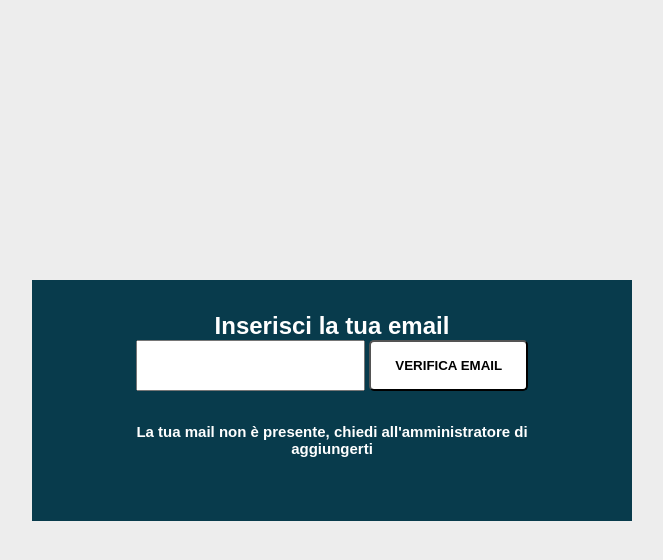
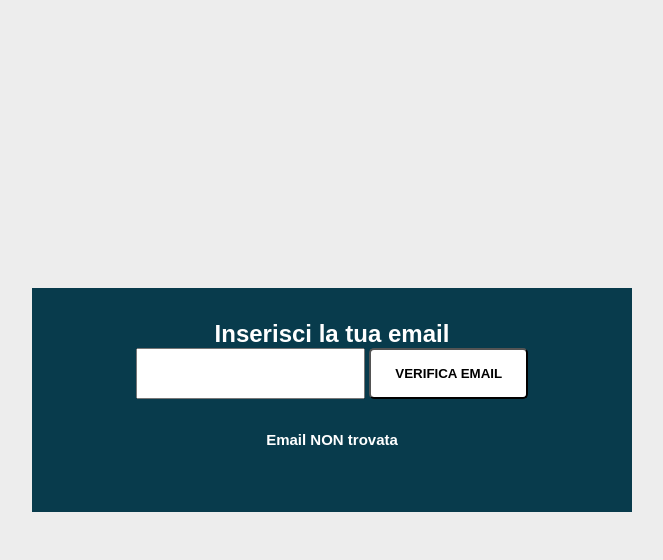
Before and after one commit to AndreaMatarrese/js-mail-dadi, a plain HTML site: page mail/index.html in a window 1280 px wide. Both pictures are taken after a click on the button "VERIFICA EMAIL". Shown: the whole page, without its empty margins (308-971 px from the left). Drawn offline with Linux system fonts and the light colour scheme.

Commit message:
Exercise completed

```diff
--- a/mail/index.html
+++ b/mail/index.html
@@ -13,7 +13,6 @@
         <div class="banner">
             <h2>Inserisci la tua email</h2>
             <input type="email" name="email" id="email">
-            <label for=""></label>
             <button class="btn" id="verify" class="reset">Verifica email</button>
             <div id="response" class="response"></div>
         </div>
--- a/mail/js/script.js
+++ b/mail/js/script.js
@@ -1,48 +1,33 @@
 console.log('la tua mail')
 
-const savedEmail = ['prova1@email.com', 'email2@prova.it','emailprova1@prova.it','utente1@mail.com','utente2@mail.it']
-let userEmail = document.getElementById("email").value
-const userVerify = document.getElementById('verify')
+const savedEmail = [
+    'prova1@email.com',
+     'email2@prova.it',
+     'emailprova1@prova.it',
+     'utente1@mail.com',
+     'utente2@mail.it']
 
-console.log(savedEmail)
-console.log(userEmail)
+const userEmail = document.getElementById('email')
+const eleResult = document.getElementById('response')
+const btnVerify = document.getElementById('verify')
+
+btnVerify.addEventListener('click', function(){
+
+    let emailChecked = false;
+    for(i=0; i<savedEmail.length; i++){
+
+        if(userEmail.value === savedEmail[i]){
+            emailChecked = true;
+            console.log('trovata');
+        }
+        console.log('non trovata');
+    }
+
+    if (emailChecked){
+        eleResult.innerHTML='Email TROVATA'
+    } else {
+        eleResult.innerHTML='Email NON trovata'
+    }
 
 
-// METODO CON IF
-
-userVerify.addEventListener('click', function(){
-    if ((savedEmail.includes(userEmail)) == false) {
-        let userResponse= document.getElementById('response')
-        // userResponse.classList.add('hide')
-        userResponse.innerHTML='La tua mail non è presente, chiedi all\'amministratore di aggiungerti'
-        console.log('la mail', userEmail ,'non è presente nella lista')
-        console.log('La tua email', userEmail, 'non può accedere')
-        // let userEmail = prompt('inserisci un\'altra email')
-    } else if ((savedEmail.includes('prova1@email.com')) == true){
-        let userResponse= document.getElementById('response')
-        userResponse.classList.remove('hide')
-        userResponse.innerHTML='La tua mail è presente, puoi accedere'
-        console.log('la mail è presente nell\'elenco')
-        console.log('La tua email', userEmail, 'può accedere')
-    }
-})
-
-
-
-
-// // METODO CON FOR
-// let i= userEmail
-// let userResponse= document.getElementById('response')
-// let mailChecked = false;
-// for(i=0; i<savedEmail.length; i=i++){
-//     if(savedEmail[i] == userEmail){
-//         mailChecked=true;
-//     }
-//     if(mailChecked==true){
-//         userResponse.innerHTML='La tua mail è presente'
-//     }
-
-//     else{
-//          userResponse.innerHTML='La tua mail non è presente, chiedi all\'amministratore di aggiungerti'
-//     }
-// }
+});
```
Also changed, not shown: dadi/index.html (+9 -1 lines), dadi/js/script.js (+21 -2 lines).
